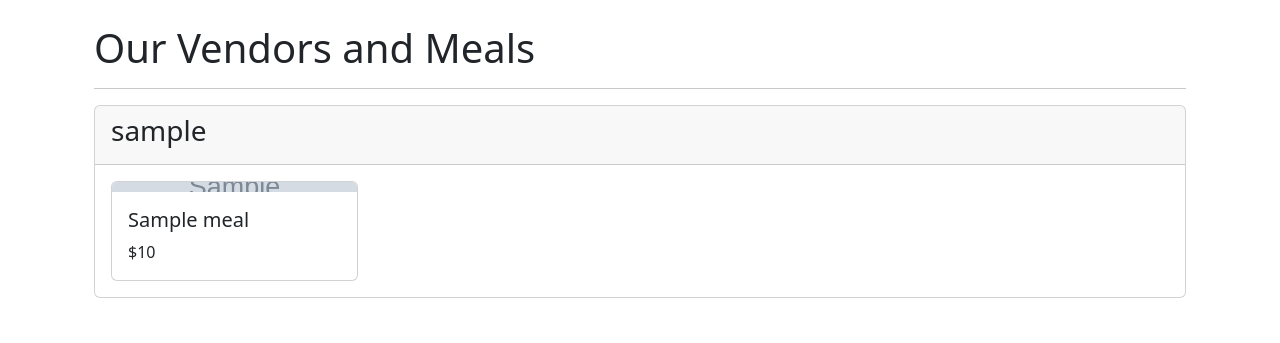
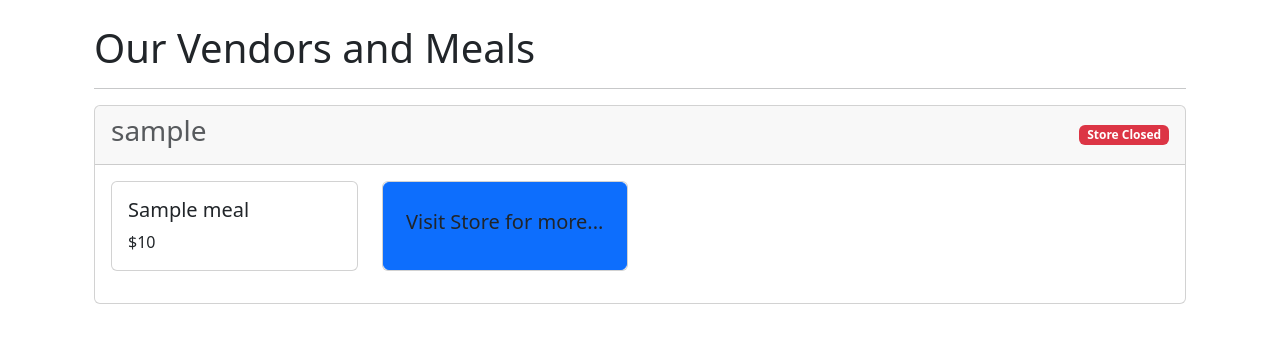
Before and after one commit to FazleRabbbiferdaus172/ScanAppetite, a Django app: template orders/templates/orders/meal_list.html in a window 1280 px wide. Shown: the part 56-399 px from the top of the page. Run offline with Django 5.2, Linux system fonts and the light colour scheme; the template is opened without the code that fills it: most values are stand-ins (such as "Sample title", 1, 10 or a date in 2020); grey boxes marked "Sample" are stand-in pictures; some libraries are stand-ins or nearby versions.

Commit message:
meal list shows status of open close of store based on opening closing time
also depending on bank account store active status

```diff
--- a/orders/templates/orders/meal_list.html
+++ b/orders/templates/orders/meal_list.html
@@ -1,27 +1,25 @@
 {% extends "core/base.html" %}
-{% load thumbnail %}
+
 {% block content %}
     <div class="container mt-4">
         <h1>Our Vendors and Meals</h1>
         <hr>
 
-        {% for vendor, meals in vendors_with_meals.items %}
-            <a href="{% url 'vendor_detail' vendor.id %}" class="card-link meal-section" style="text-decoration: none">
-                <div class="card mb-4">
-                    <div class="card-header">
+        {% for vendor_item in vendors_with_meals %}
+            {% with vendor=vendor_item.vendor data=vendor_item.data %}
+                <div class="card mb-4 {% if not data.is_open %}text-muted{% endif %}">
+                    <div class="card-header d-flex justify-content-between">
                         <h3>{{ vendor.username }}</h3>
+
+                        {% if not data.is_open %}
+                            <span class="badge bg-danger align-self-center">Store Closed</span>
+                        {% endif %}
                     </div>
                     <div class="card-body">
                         <div class="row">
-                            {% for meal in meals|slice:":4" %}
-                                <div class="col-md-3">
+                            {% for meal in data.meals|slice:":3" %}
+                                <div class="col-12 col-sm-6 col-lg-3 mb-3">
                                     <div class="card h-100">
-                                        {% if meal.image %}
-                                            {% thumbnail meal.image "50x50" crop="center" as im %}
-                                                <img src="{{ im.url }}" width="{{ im.width }}" height="{{ im.height }}"
-                                                     class="card-img-top" alt="{{ meal.name }}">
-                                            {% endthumbnail %}
-                                        {% endif %}
                                         <div class="card-body">
                                             <h5 class="card-title">{{ meal.name }}</h5>
                                             <p class="card-text">${{ meal.price }}</p>
@@ -29,12 +27,21 @@
                                     </div>
                                 </div>
                             {% endfor %}
+                            <div class="col-12 col-sm-6 col-lg-3 mb-3">
+                                <div class="card h-100">
+                                    <div class="card-body btn btn-bg btn-primary d-flex align-items-center justify-content-center"
+                                         style="cursor: pointer;"
+                                         hx-get="{% url 'vendor_detail' vendor.id %}"
+                                         hx-push-url="true"
+                                         hx-target="body">
+                                        <h5 class="text">Visit Store for more...</h5>
+                                    </div>
+                                </div>
+                            </div>
                         </div>
                     </div>
                 </div>
-            </a>
-        {% empty %}
-            <p>No vendors are offering meals at the moment.</p>
+            {% endwith %}
         {% endfor %}
     </div>
 {% endblock %}
```
